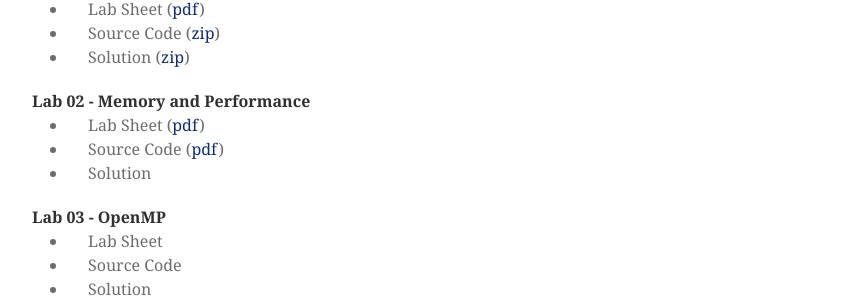
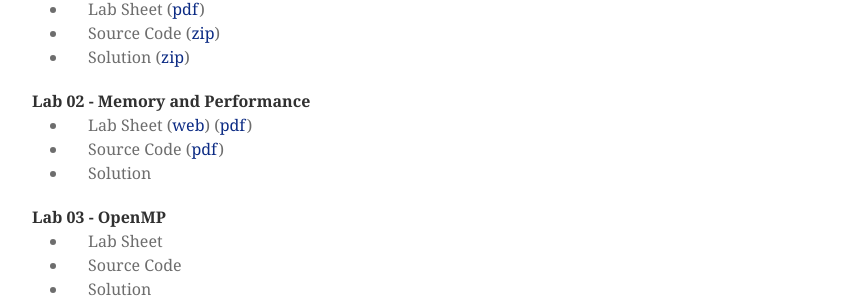
Before and after one commit to mondus/mondus.github.io, a Jekyll site: the page built from teaching/COM4521/index.md, in a window 1280 px wide and 900 px high, scrolled down 4319 px. Shown: the part 146-454 px from the top of the window, without its empty margins (208-1053 px from the left). Built offline with Jekyll 4.4.1, drawn with Linux system fonts in a browser that asks for light colours; nearby versions of some CDN libraries; some web fonts are replaced.

Commit message:
Update index.md

```diff
--- a/teaching/COM4521/index.md
+++ b/teaching/COM4521/index.md
@@ -199,7 +199,7 @@ Lab Register Link: [https://goo.gl/0r73gD](https://goo.gl/0r73gD)
 
 #### Lab 02 - Memory and Performance
 
-* Lab Sheet ([pdf](https://drive.google.com/file/d/0B2HbOiEppVPMMVhrQlZXLUNHTjQ/view?usp=sharing))
+* Lab Sheet ([web](./lab02/)) ([pdf](https://drive.google.com/file/d/0B2HbOiEppVPMMVhrQlZXLUNHTjQ/view?usp=sharing))
 * Source Code ([pdf](https://github.com/mondus/com4521/archive/Lab02_src.zip))
 * Solution
 
```
